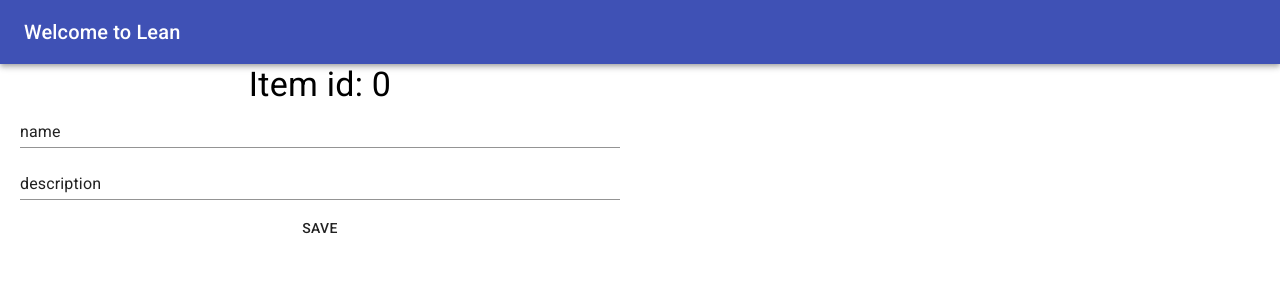
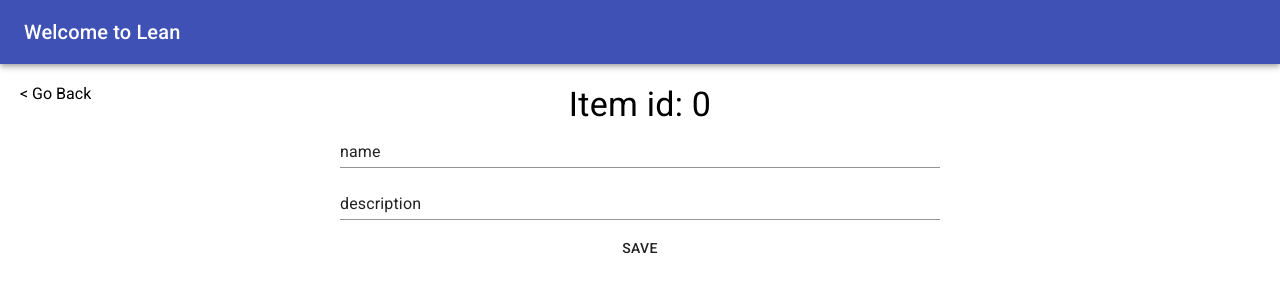
Before and after one commit to schafstelze/coding-challenge-frontend, a React (Create React App) app: page /#/details/0 in a window 1280 px wide. Shown: the top 300 px of the page. Built offline with nearby package versions, Linux system fonts and the light colour scheme.

Commit message:
Add back button to DetailsPage

```diff
--- a/src/pages/DetailsPage.tsx
+++ b/src/pages/DetailsPage.tsx
@@ -7,7 +7,7 @@ import {
   Button,
 } from "@material-ui/core";
 import { Component } from "react";
-import { RouteComponentProps, withRouter } from "react-router-dom";
+import { Link, RouteComponentProps, withRouter } from "react-router-dom";
 import DATABASE from "../db.json";
 import { Todo } from "../types";
 
@@ -66,6 +66,15 @@ class DetailsPage extends Component<
 
     return (
       <main className={classes.main}>
+        <Link
+          // Adding it here, since it was crashing in the styles object
+          style={{ position: "absolute" }}
+          className={classes.backButton}
+          to="/"
+        >
+          {" "}
+          {"< Go Back"}
+        </Link>
         <Typography variant="h4">Item id: {match.params.id}</Typography>
         <form className={classes.form} onSubmit={this.handleSubmit}>
           <TextField
@@ -96,6 +105,7 @@ const styles = (theme: Theme) => ({
     flexFlow: "column",
     alignItems: "center",
     maxWidth: "600px",
+    margin: "20px auto",
   },
   form: {
     display: "flex",
@@ -105,6 +115,10 @@ const styles = (theme: Theme) => ({
   textField: {
     margin: "10px 0",
   },
+  backButton: {
+    fontFamily: "Roboto",
+    left: "20px",
+  },
 });
 
 export default withRouter(withStyles(styles)(DetailsPage));
```
